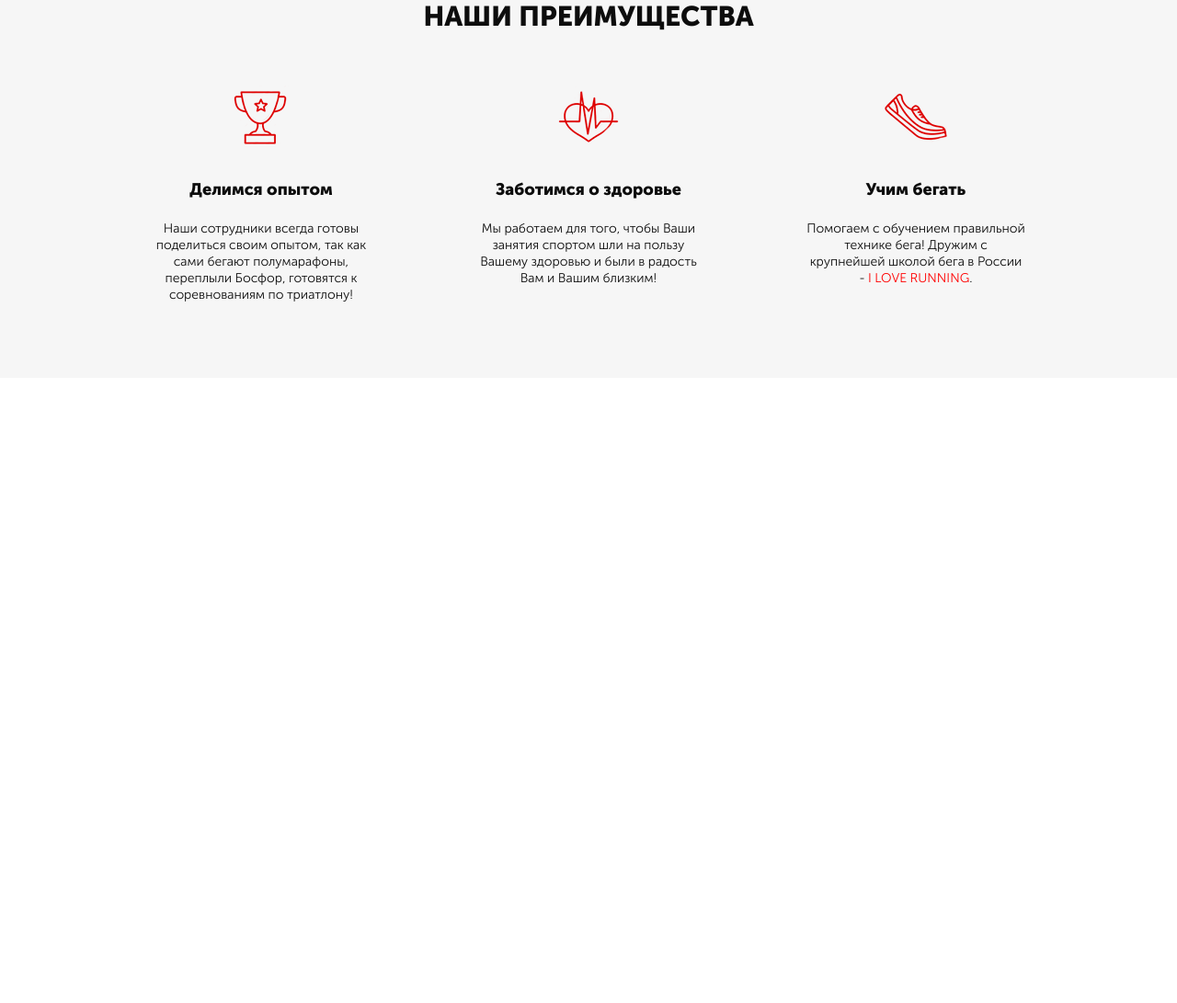
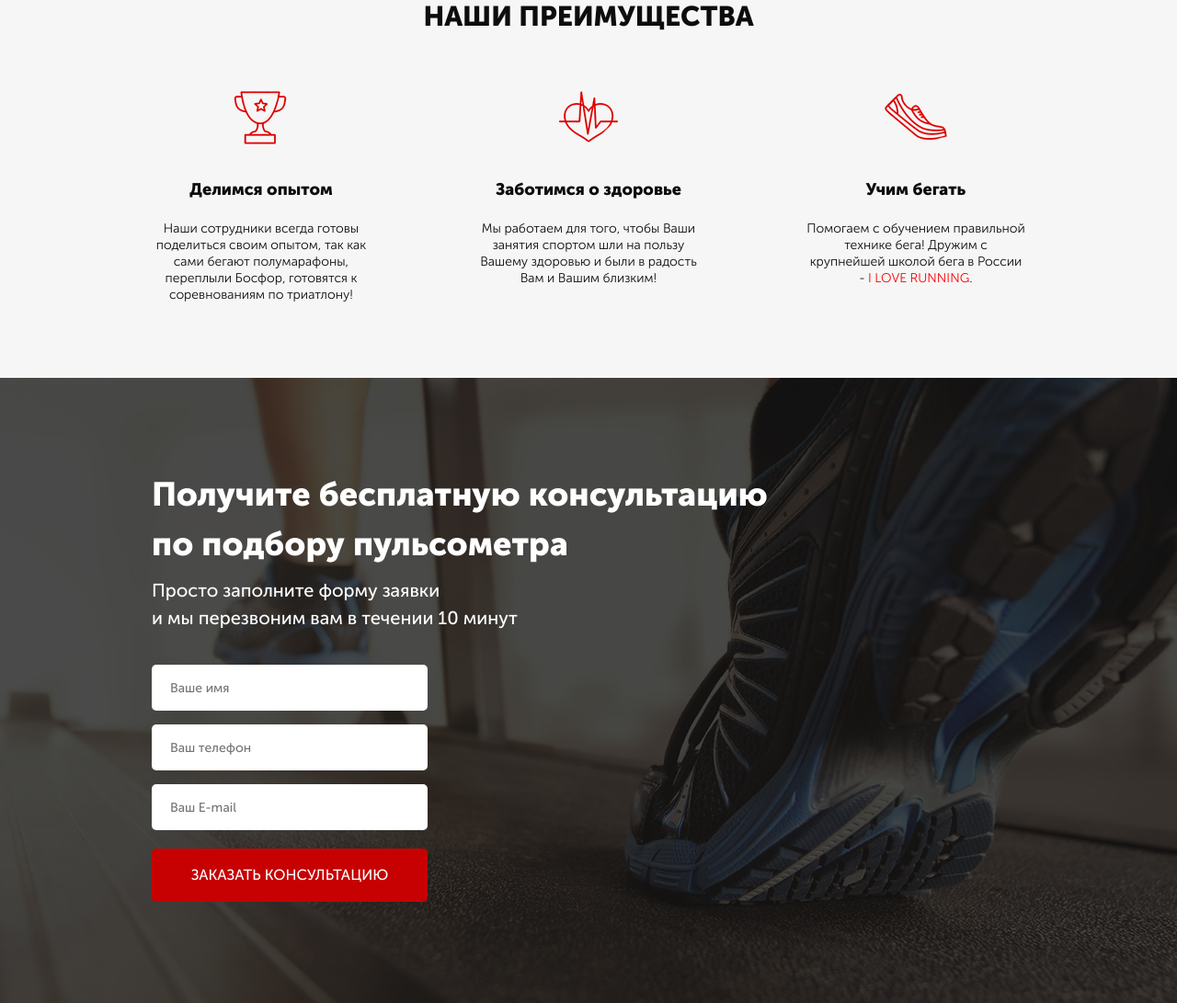
Before and after one commit to Mezin24/Run-Smart, a website: page src/index.html in a window 1280 px wide. Shown: the part 779-1870 px from the top of the page at 92% size. Before the commit the page ends 1190 px from the top, so only its background shows below. Drawn offline with Linux system fonts and the light colour scheme.

Commit message:
add form and consultation blocks

```diff
--- a/src/index.html
+++ b/src/index.html
@@ -94,5 +94,31 @@
         </div>
       </div>
     </section>
+    <!-- section CONSULTATION -->
+    <section class="consultation">
+      <div class="container">
+        <h2 class="section-title section-title-left">
+          Получите бесплатную консультацию <br />
+          по подбору пульсометра
+        </h2>
+        <p class="consultation__descr">
+          Просто заполните форму заявки <br />
+          и мы перезвоним вам в течении 10 минут
+        </p>
+        <form action="#" class="form-feed">
+          <input type="text" placeholder="Ваше имя" name="name" required />
+          <input
+            type="number"
+            placeholder="Ваш телефон"
+            name="phone"
+            required
+          />
+          <input type="email" placeholder="Ваш E-mail" name="email" required />
+          <button type="submit" class="btn btn-submit">
+            заказать кОНСУЛЬТАЦИЮ
+          </button>
+        </form>
+      </div>
+    </section>
   </body>
 </html>
--- a/src/sass/blocks/_buttons.scss
+++ b/src/sass/blocks/_buttons.scss
@@ -8,10 +8,21 @@
   color: #fff;
   background: $main-color;
   border-radius: 5px;
+  cursor: pointer;
+  transition: all 0.2s;
   &-main {
     width: 300px;
     height: 50px;
     font-size: 16px;
     margin-top: 65px;
   }
+  &-submit {
+    width: 100%;
+    height: 58px;
+    font-size: 16px;
+    font-weight: 500;
+  }
+  &:hover {
+    opacity: 0.9;
+  }
 }
--- /dev/null
+++ b/src/sass/blocks/_consultation.scss
@@ -0,0 +1,15 @@
+.consultation {
+  min-height: 680px;
+  background: gray url('../img/consult-bg.jpg') center center / cover no-repeat;
+  padding: 100px 0 108px;
+  &__descr {
+    margin-top: 8px;
+    color: #fff;
+    font-size: 20px;
+    line-height: 30px;
+    font-weight: 500;
+  }
+  form {
+    margin-top: 36px;
+  }
+}
--- /dev/null
+++ b/src/sass/blocks/_form-feed.scss
@@ -0,0 +1,21 @@
+.form-feed {
+  display: flex;
+  width: 300px;
+  flex-direction: column;
+  input {
+    height: 50px;
+    margin-bottom: 15px;
+    color: #4b4b4b;
+    font-size: 14px;
+    font-weight: 400;
+    padding: 12px 20px;
+    border-radius: 5px;
+    border: 0;
+    &:nth-child(3) {
+      margin-bottom: 20px;
+    }
+    &:focus {
+      outline-color: $main-color;
+    }
+  }
+}
--- /dev/null
+++ b/src/sass/blocks/_section-title.scss
@@ -0,0 +1,12 @@
+.section-title {
+  font-weight: 700;
+  font-size: 30px;
+  line-height: 30px;
+  color: #0d0d0d;
+  &-left {
+    color: #fff;
+    text-align-last: left;
+    font-size: 36px;
+    line-height: 54px;
+  }
+}
--- a/src/sass/main.scss
+++ b/src/sass/main.scss
@@ -4,6 +4,9 @@
 @import './blocks/promo';
 @import './blocks/buttons';
 @import './blocks/pros';
+@import './blocks/consultation';
+@import './blocks/section-title';
+@import './blocks/form-feed';
 
 * {
   box-sizing: border-box;
@@ -14,10 +17,3 @@
   max-width: 950px;
   margin: 0 auto;
 }
-
-.section-title {
-  font-weight: 700;
-  font-size: 30px;
-  line-height: 30px;
-  color: #0d0d0d;
-}
```
Also changed, not shown: src/css/main.min.css.
